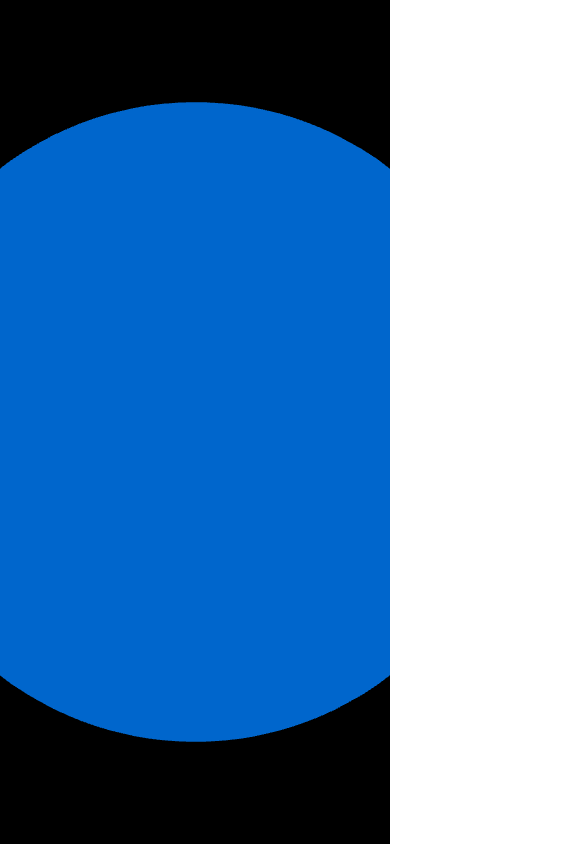
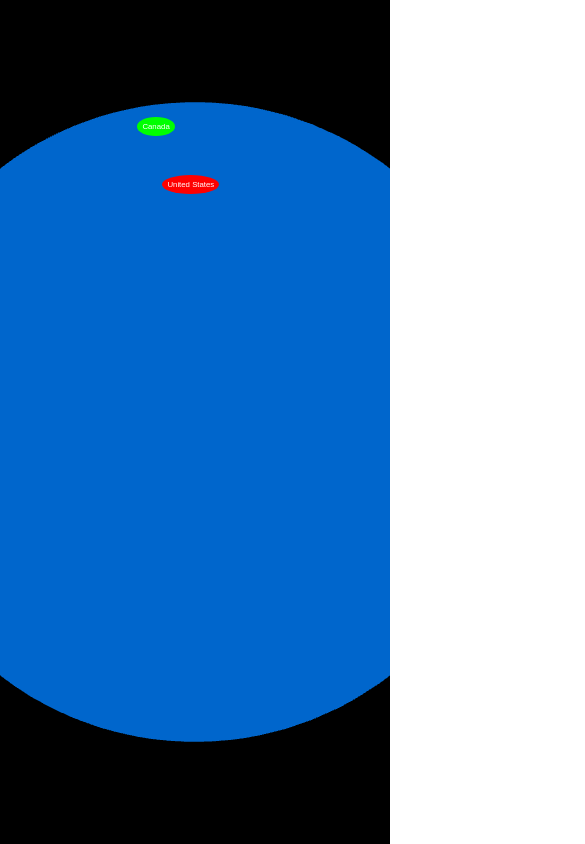
Before and after one commit to CHOWDEYKARI/FLAGS, a plain HTML site: page index.html in a window 390 px wide. Shown: the top 844 px of the page, 585 px wide, since content can reach past the window. Drawn offline with nearby package versions, Linux system fonts and the light colour scheme; animation ran at ten frames a second.

Commit message:
Update index.html

```diff
--- a/index.html
+++ b/index.html
@@ -12,8 +12,7 @@
             box-sizing: border-box;
         }
 
-        body,
-        html {
+        body, html {
             width: 100%;
             height: 100%;
             overflow: hidden;
@@ -23,7 +22,7 @@
         #globeContainer {
             width: 100vw;
             height: 100vh;
-            background-color:black;
+            background-color: black;
             position: relative;
         }
 
@@ -32,7 +31,7 @@
             transform-origin: center;
             transition: transform 0.3s ease, background-color 0.3s;
             cursor: pointer;
-            font-size: clamp(8px, 1vw, 12px);
+            font-size: clamp(8px, 1.5vw, 12px);
             color: #fff;
             padding: 5px;
             border-radius: 50%;
@@ -58,6 +57,8 @@
             box-shadow: 0 0 10px rgba(0, 0, 0, 0.5);
             text-align: center;
             z-index: 10;
+            max-width: 90%;
+            box-sizing: border-box;
         }
 
         #flagDisplay img {
@@ -68,8 +69,9 @@
         }
 
         #flagDisplay h2 {
-            font-size: 18px;
+            font-size: 1.2rem;
             color: #333;
+            margin: 10px 0;
         }
 
         #overlay {
@@ -82,13 +84,26 @@
             background-color: rgba(0, 0, 0, 0.7);
             z-index: 5;
         }
+
+        @media (max-width: 768px) {
+            #flagDisplay {
+                padding: 15px;
+            }
+
+            #flagDisplay img {
+                width: 60px;
+            }
+
+            .flag {
+                font-size: clamp(6px, 2vw, 10px);
+            }
+        }
     </style>
 </head>
 
 <body>
     <div id="globeContainer"></div>
 
-    <!-- Overlay and Flag Display -->
     <div id="overlay"></div>
     <div id="flagDisplay">
         <img id="flagImage" src="" alt="Country Flag">
@@ -97,7 +112,6 @@
 
     <script src="https://cdnjs.cloudflare.com/ajax/libs/three.js/r128/three.min.js"></script>
     <script>
-        // Web Speech API setup
         function speak(text) {
             if ('speechSynthesis' in window) {
                 const utterance = new SpeechSynthesisUtterance(text);
@@ -105,14 +119,12 @@
             }
         }
 
-        // 3D Globe Setup
         const scene = new THREE.Scene();
         const camera = new THREE.PerspectiveCamera(50, window.innerWidth / window.innerHeight, 0.1, 1000);
         const renderer = new THREE.WebGLRenderer({ antialias: true });
         renderer.setSize(window.innerWidth, window.innerHeight);
         document.getElementById('globeContainer').appendChild(renderer.domElement);
 
-        // Globe settings
         const globeRadius = 10;
         const globeGeometry = new THREE.SphereGeometry(globeRadius, 50, 50);
         const globeMaterial = new THREE.MeshBasicMaterial({ color: 0x0066cc });
@@ -121,33 +133,16 @@
 
         camera.position.z = 30;
 
-        // Flag display elements
         const flagDisplay = document.getElementById('flagDisplay');
         const flagImage = document.getElementById('flagImage');
         const countryNameElem = document.getElementById('countryName');
         const overlay = document.getElementById('overlay');
 
-        // Sample countries with flags (add 256 countries here)
         const countries = [
             { name: 'United States', lat: 37.0902, lon: -95.7129, color: 'rgb(255,0,0)', flagUrl: 'https://flagcdn.com/us.svg' },
             { name: 'Canada', lat: 56.1304, lon: -106.3468, color: 'rgb(0,255,0)', flagUrl: 'https://flagcdn.com/ca.svg' },
-            { name: 'Brazil', lat: -14.2350, lon: -51.9253, color: 'rgb(0,0,255)', flagUrl: 'https://flagcdn.com/br.svg' },
-            { name: 'United Kingdom', lat: 55.3781, lon: -3.4360, color: 'rgb(255,255,0)', flagUrl: 'https://flagcdn.com/gb.svg' },
-            { name: 'Australia', lat: -25.2744, lon: 133.7751, color: 'rgb(0,255,255)', flagUrl: 'https://flagcdn.com/au.svg' },
-            { name: 'Afghanistan', lat: 33.93911, lon: 67.709953, color: 'rgb(255,0,0)', flagUrl: 'https://flagcdn.com/af.svg' },
-            { name: 'Albania', lat: 41.1533, lon: 20.1683, color: 'rgb(0,255,0)', flagUrl: 'https://flagcdn.com/al.svg' },
-            { name: 'Algeria', lat: 28.0339, lon: 1.6596, color: 'rgb(255,255,0)', flagUrl: 'https://flagcdn.com/dz.svg' },
-            { name: 'Andorra', lat: 42.5063, lon: 1.5211, color: 'rgb(50,205,50)', flagUrl: 'https://flagcdn.com/ad.svg' },
-            { name: 'Angola', lat: -11.2027, lon: 17.8739, color: 'rgb(255,0,0)', flagUrl: 'https://flagcdn.com/ao.svg' },
-            { name: 'Antigua and Barbuda', lat: 17.0608, lon: -61.7964, color: 'rgb(0,0,255)', flagUrl: 'https://flagcdn.com/ag.svg' },
-            { name: 'Argentina', lat: -38.4161, lon: -63.6167, color: 'rgb(0,255,255)', flagUrl: 'https://flagcdn.com/ar.svg' },
-            { name: 'Armenia', lat: 40.0691, lon: 45.0382, color: 'rgb(240,230,140)', flagUrl: 'https://flagcdn.com/am.svg' },
-            { name: 'Austria', lat: 47.5162, lon: 14.5501, color: 'rgb(60,179,113)', flagUrl: 'https://flagcdn.com/at.svg' },
-            { name: 'Azerbaijan', lat: 40.1431, lon: 47.5769, color: 'rgb(240,230,140)', flagUrl: 'https://flagcdn.com/az.svg' }
-
         ];
 
-        // Convert latitude and longitude to 3D position
         function latLonToVector3(lat, lon, radius) {
             const phi = (90 - lat) * (Math.PI / 180);
             const theta = (lon + 180) * (Math.PI / 180);
@@ -160,7 +155,6 @@
 
         countries.forEach(country => {
             const vector = latLonToVector3(country.lat, country.lon, globeRadius);
-
             const flagElem = document.createElement('div');
             flagElem.className = 'flag';
             flagElem.textContent = country.name;
@@ -174,15 +168,9 @@
                 flagElem.style.left = `${x}px`;
                 flagElem.style.top = `${y}px`;
             }
-            updateFlagPosition();
 
             flagElem.addEventListener('mouseenter', () => {
-                flagElem.style.transform = 'scale(2.5)';
                 speak(country.name);
-            });
-
-            flagElem.addEventListener('mouseleave', () => {
-                flagElem.style.transform = 'scale(1)';
             });
 
             flagElem.addEventListener('click', () => {
@@ -192,15 +180,14 @@
                 flagDisplay.style.display = 'block';
             });
 
-            scene.addEventListener('update', updateFlagPosition);
+            function animate() {
+                globe.rotation.y += 0.001;
+                updateFlagPosition();
+                renderer.render(scene, camera);
+                requestAnimationFrame(animate);
+            }
+            animate();
         });
-
-        function animate() {
-            requestAnimationFrame(animate);
-            globe.rotation.y += 0.001;
-            renderer.render(scene, camera);
-        }
-        animate();
 
         overlay.addEventListener('click', () => {
             flagDisplay.style.display = 'none';
@@ -214,4 +201,5 @@
         });
     </script>
 </body>
+
 </html>
```
